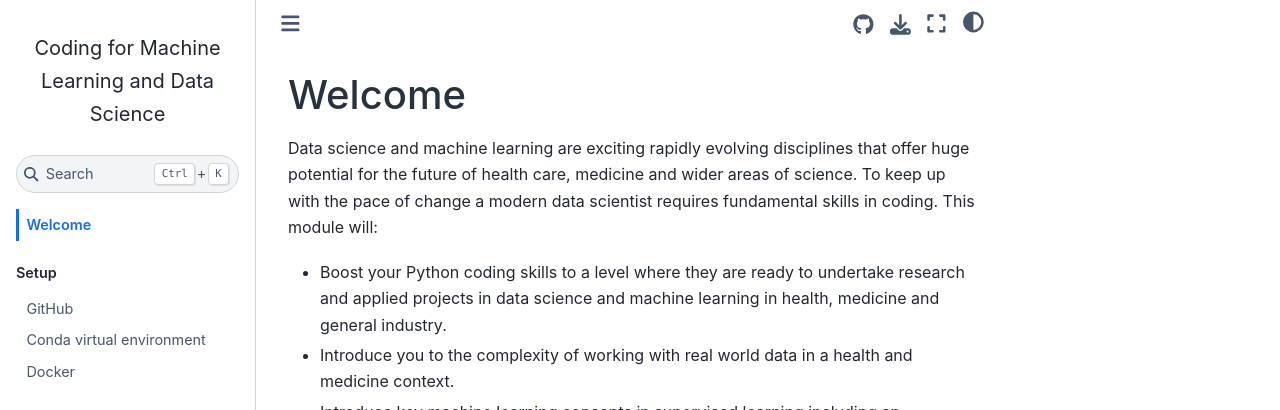
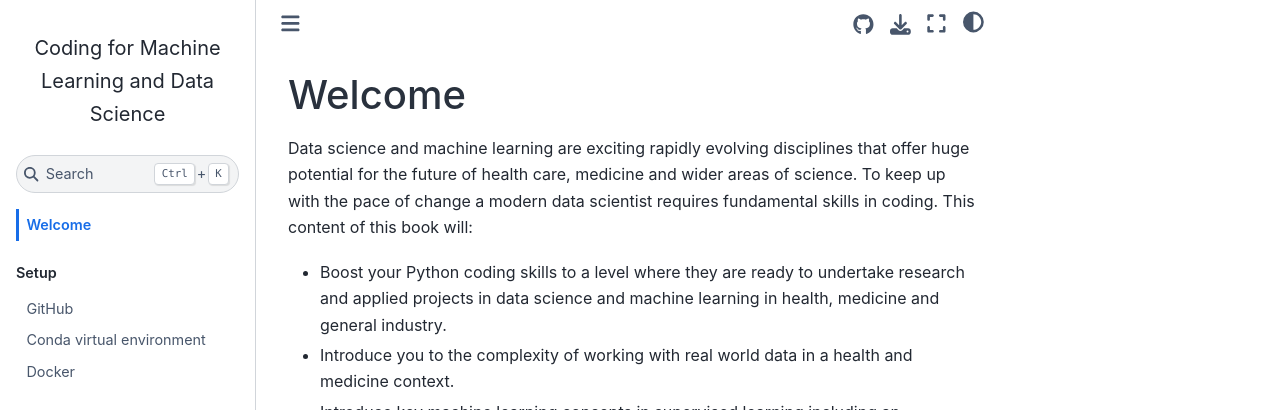
Before and after one commit to health-data-science-OR/coding-for-ml, a Jupyter Book: the page built from content/front_page.md, in a window 1280 px wide. Shown: the top 410 px of the page. Built offline with Jupyter Book 1.0.4 settings and Sphinx 7.4.7 and the Sphinx Book theme 1.1.4, drawn with Linux system fonts in a browser that asks for light colours.

Commit message:
FP: module->book

```diff
--- a/content/front_page.md
+++ b/content/front_page.md
@@ -1,6 +1,6 @@
 # Welcome
 
-Data science and machine learning are exciting rapidly evolving disciplines that offer huge potential for the future of health care, medicine and wider areas of science.  To keep up with the pace of change a modern data scientist requires fundamental skills in coding.  This module will:
+Data science and machine learning are exciting rapidly evolving disciplines that offer huge potential for the future of health care, medicine and wider areas of science.  To keep up with the pace of change a modern data scientist requires fundamental skills in coding.  This content of this book will:
 
 * Boost your Python coding skills to a level where they are ready to undertake research and applied projects in data science and machine learning in health, medicine and general industry.
 * Introduce you to the complexity of working with real world data in a health and medicine context.
```
